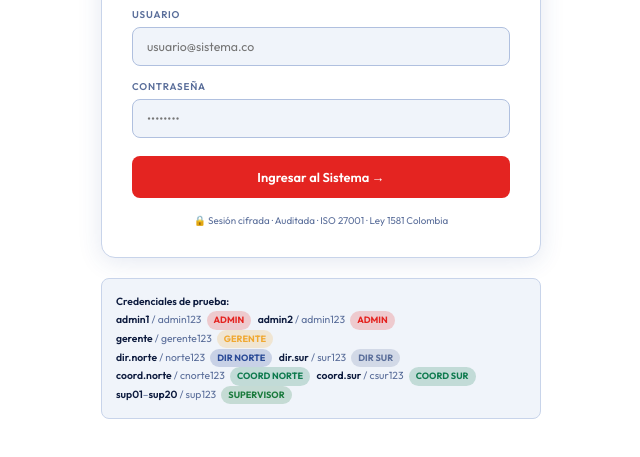
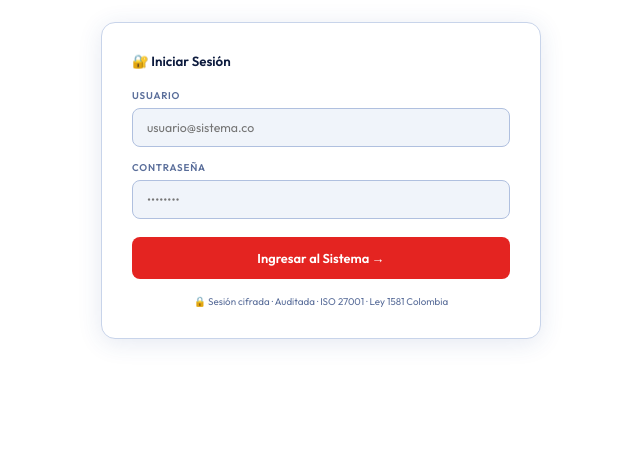
Before and after one commit to Sismedica2026/sisnov-produccion, a website: page public/index.html in a window 1280 px wide. Shown: the part 285-742 px from the top of the page, without its empty margins (319-959 px from the left). Drawn offline with Linux system fonts and the light colour scheme; no server answers.

Commit message:
remove demo credentials

```diff
--- a/public/index.html
+++ b/public/index.html
@@ -239,16 +239,7 @@ td{padding:9px 12px;vertical-align:middle;}
       <button class="lbtn" onclick="doLogin()">Ingresar al Sistema →</button>
       <div class="lfooter">🔒 Sesión cifrada · Auditada · ISO 27001 · Ley 1581 Colombia</div>
     </div>
-    <div class="lhint"><b>Credenciales de prueba:</b><br>
-      <b>admin1</b> / admin123 <span class="rbs" style="background:rgba(228,36,33,.2);color:#e42421">ADMIN</span> &nbsp;
-      <b>admin2</b> / admin123 <span class="rbs" style="background:rgba(228,36,33,.2);color:#e42421">ADMIN</span><br>
-      <b>gerente</b> / gerente123 <span class="rbs" style="background:rgba(240,168,50,.2);color:var(--gold)">GERENTE</span><br>
-      <b>dir.norte</b> / norte123 <span class="rbs" style="background:rgba(41,73,150,.2);color:#294996">DIR NORTE</span> &nbsp;
-      <b>dir.sur</b> / sur123 <span class="rbs" style="background:rgba(90,110,154,.2);color:#5a6e9a">DIR SUR</span><br>
-      <b>coord.norte</b> / cnorte123 <span class="rbs" style="background:rgba(14,122,78,.2);color:#0e7a4e">COORD NORTE</span> &nbsp;
-      <b>coord.sur</b> / csur123 <span class="rbs" style="background:rgba(14,122,78,.2);color:#0e7a4e">COORD SUR</span><br>
-      <b>sup01</b>–<b>sup20</b> / sup123 <span class="rbs" style="background:rgba(26,122,60,.2);color:#1a7a3c">SUPERVISOR</span>
-    </div>
+
   </div>
 </div>
 
```
